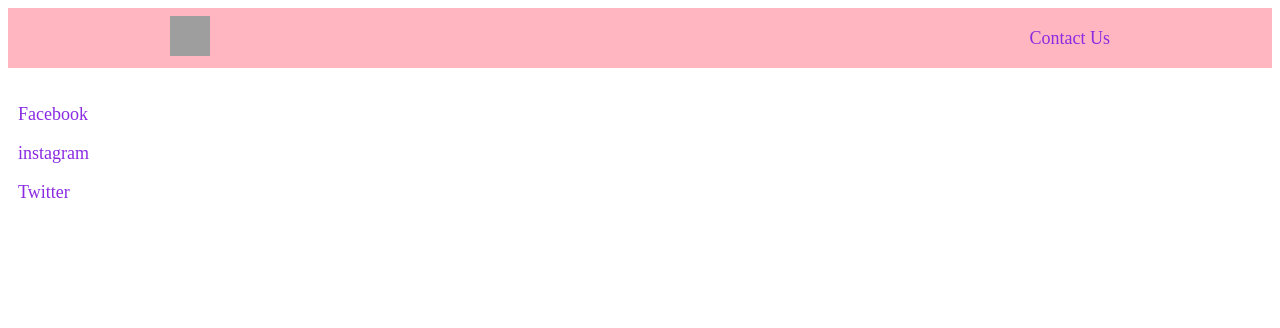
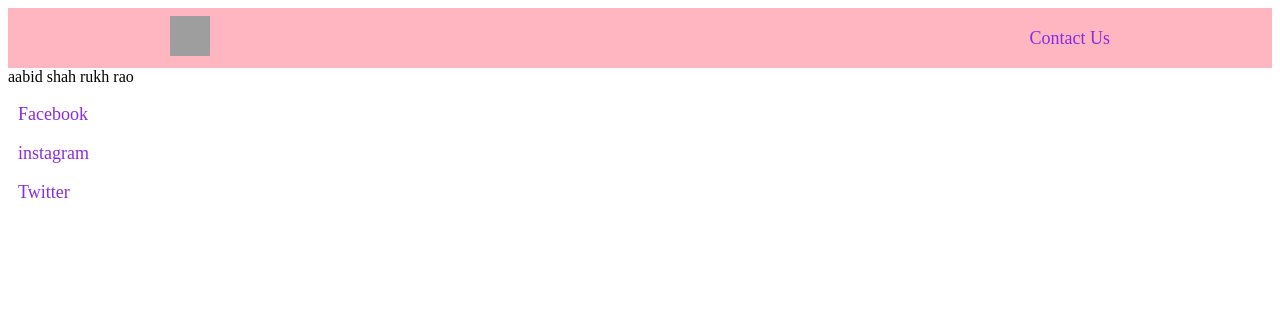
Before and after one commit to raoshah/first-flask, a Flask app: page /contact in a window 1280 px wide. Shown: the top 328 px of the page. Run offline with Flask 2, Linux system fonts and the light colour scheme; grey boxes are pictures that could not be loaded.

Commit message:
Update contact.html

```diff
--- a/templates/contact.html
+++ b/templates/contact.html
@@ -1,7 +1,7 @@
 {% extends 'layout.html' %}
 
 {% block body %}
-
+aabid shah rukh rao
 <br>
 <br>
  <a href="https://www.facebook.com/theshahrukhrao">Facebook</a>
```
